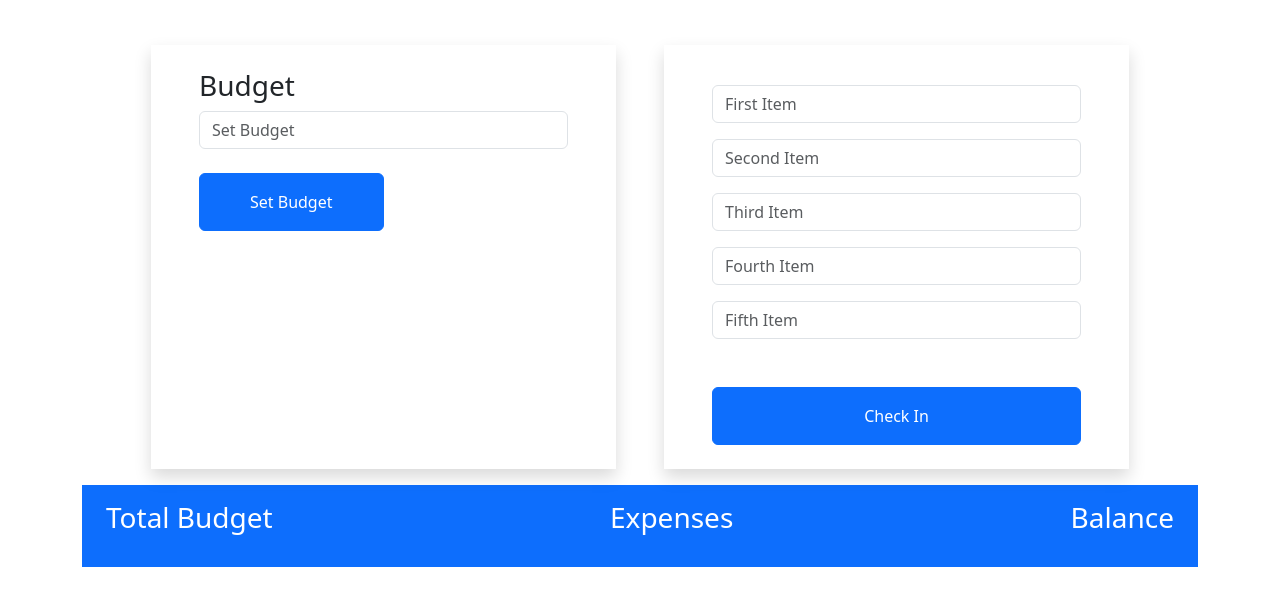
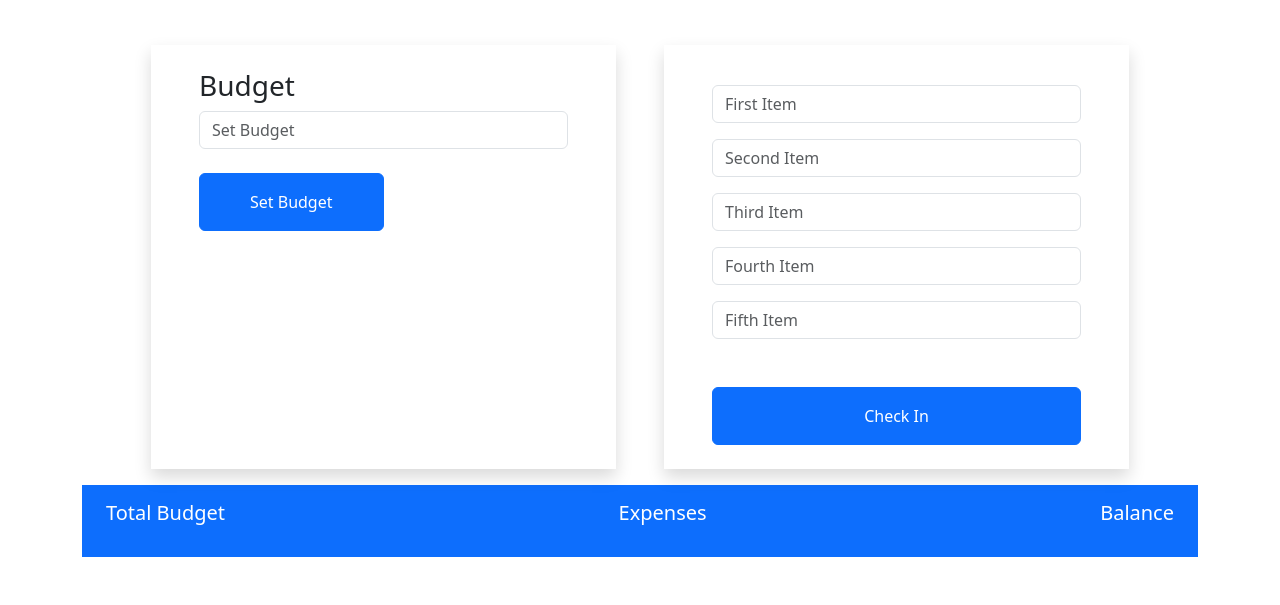
Before and after one commit to SAM1-B/Budget-App, a plain HTML site: page index.html in a window 1280 px wide. Shown: the part 105-710 px from the top of the page. Drawn offline with Linux system fonts and the light colour scheme.

Commit message:
third commit

```diff
--- a/index.html
+++ b/index.html
@@ -38,15 +38,15 @@
         <div class="container checkBoard mb-5">
             <div class="bg-primary py-3 px-4  d-flex justify-content-between text-white">
                 <div id="totalBudget ">
-                    <h3>Total Budget</h3>
+                    <h5>Total Budget</h5>
                     <p id="tBudgetAmount"></p>
                 </div>
                 <div id="totalExpense">
-                    <h3>Expenses</h3>
+                    <h5>Expenses</h5>
                     <p id="tExpenses"></p>
                 </div>
                 <div id="totalBalance">
-                    <h3>Balance</h3>
+                    <h5>Balance</h5>
                     <p id="tBalance"></p>
                 </div>
             </div>
```
